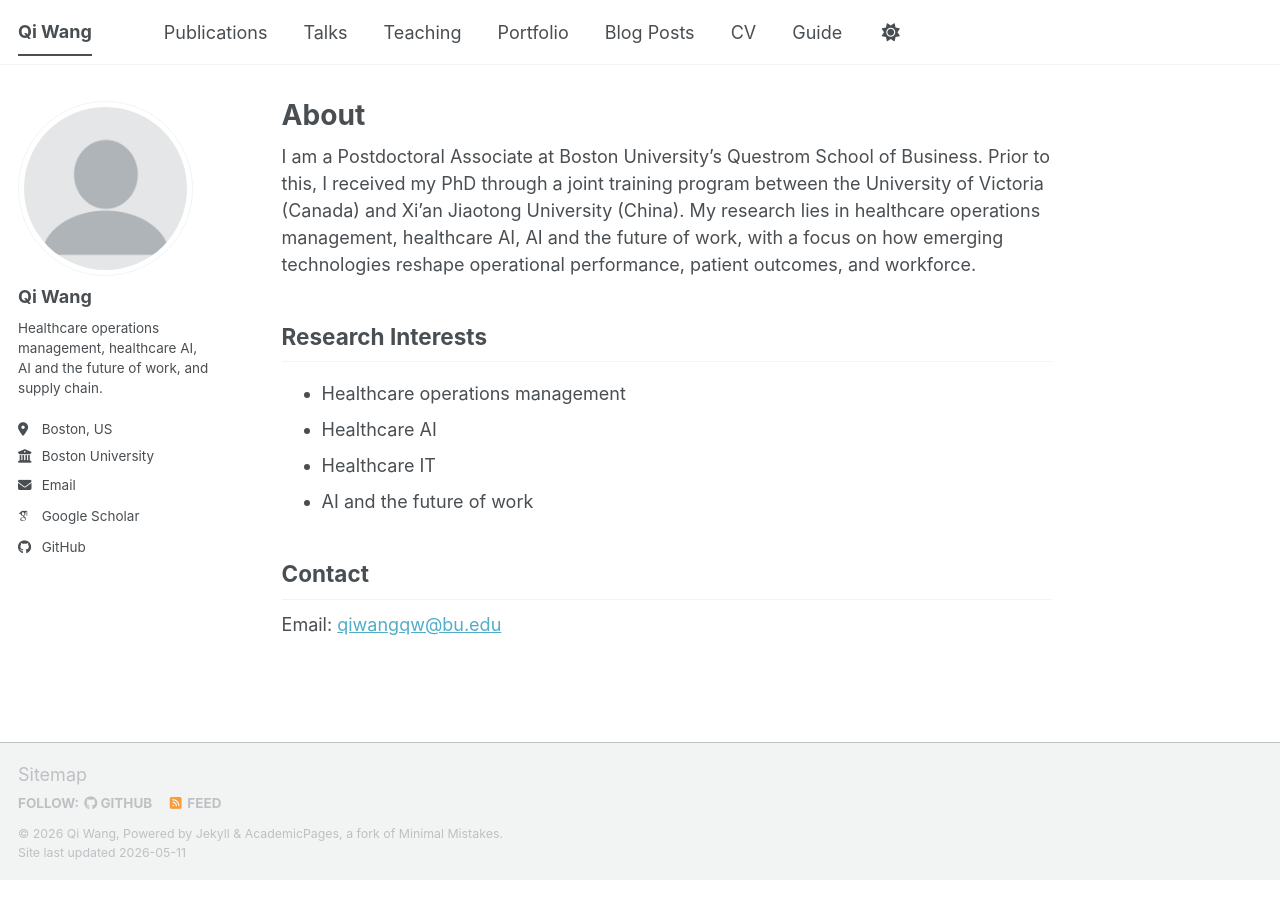
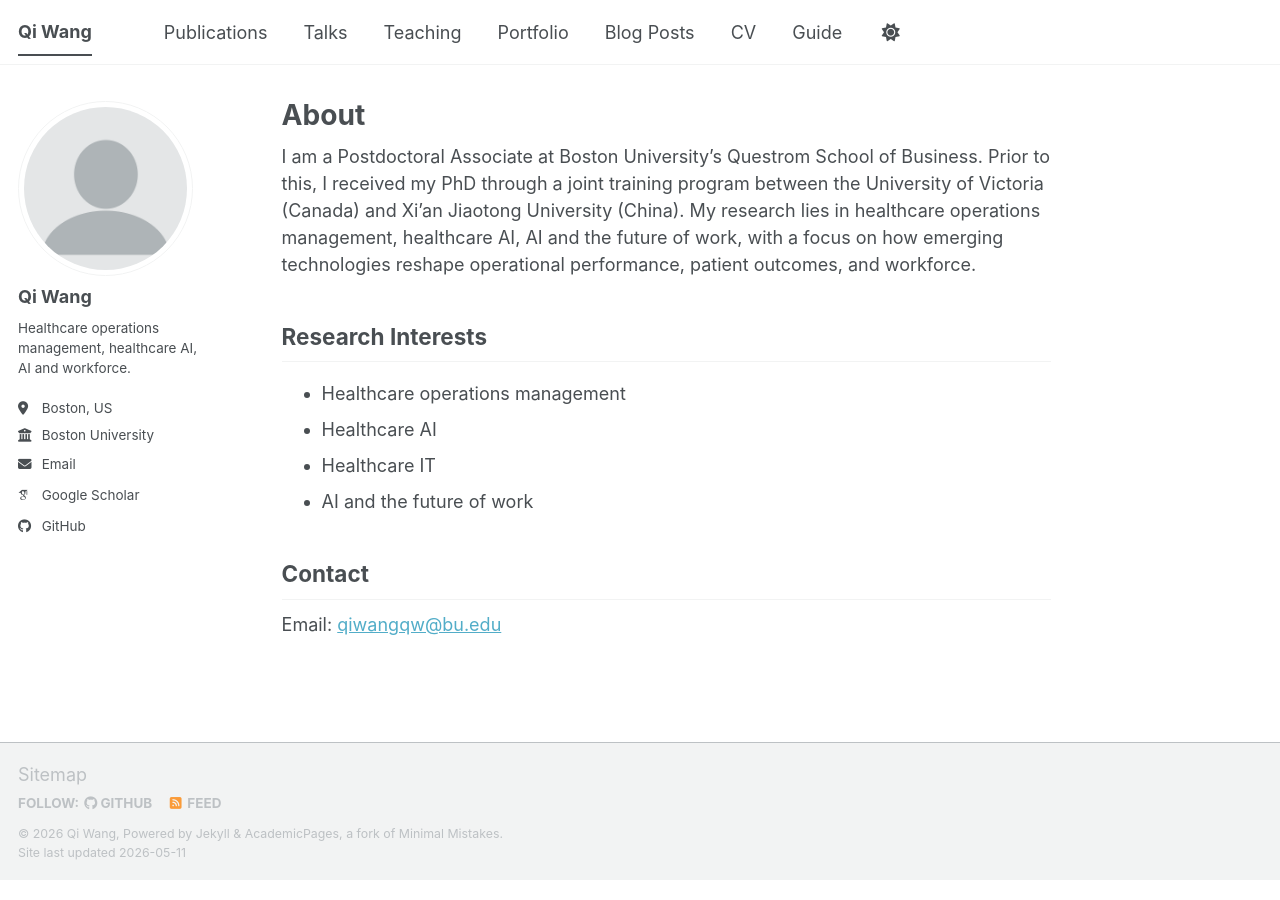
Before and after one commit to qiwang-katherine/qiwang-katherine.github.io, a Jekyll site: the page built from _pages/about.md, in a window 1280 px wide. Built offline with Jekyll 4.4.1, drawn with Linux system fonts in a browser that asks for light colours; some web fonts are replaced; a script bundle is joined from its source files by our own code; library files that are not in the unit come from our copies.

Commit message:
config.yml

```diff
--- a/_config.yml
+++ b/_config.yml
@@ -4,7 +4,7 @@ site_theme               : "default"
 title                    : "Qi Wang"
 title_separator          : "-"
 name                     : &name "Qi Wang"
-description              : &description "Personal website of Qi Wang, Postdoctoral Associate at Boston University. Research on healthcare operations management, healthcare AI, AI and the future of work, and supply chain."
+description              : &description "Personal website of Qi Wang, Postdoctoral Associate at Boston University. Research on healthcare operations management, healthcare AI, AI and workforce."
 url                      : "https://qiwang-katherine.github.io"
 baseurl                  : ""
 repository               : "qiwang-katherine/qiwang-katherine.github.io"
@@ -14,7 +14,7 @@ author:
   avatar           : "profile.png"
   name             : "Qi Wang"
   pronouns         :
-  bio              : "Healthcare operations management, healthcare AI, AI and the future of work, and supply chain."
+  bio              : "Healthcare operations management, healthcare AI, AI and workforce."
   location         : "Boston, US"
   employer         : "Boston University"
   uri              :
```
